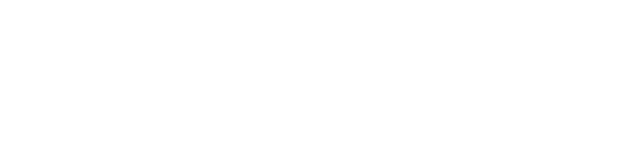
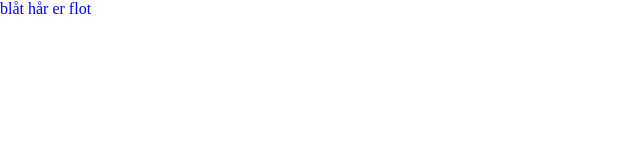
Before and after one commit to itaddiction/rootfolder, a plain HTML site: page index.html in a window 1280 px wide. Shown: the whole page, without its empty margins (0-640 px from the left). Drawn offline with Linux system fonts and the light colour scheme.

Commit message:
Hej michelle

```diff
--- a/index.html
+++ b/index.html
@@ -12,11 +12,14 @@
 </head>
 
 <body>
+
     <header>
         <nav></nav>
     </header>
 
-    <main></main>
+    <main>
+        <span>blåt hår er flot</span>
+    </main>
 
     <footer></footer>
 </body>
```
